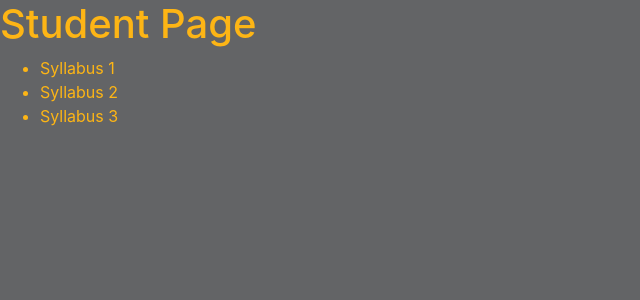
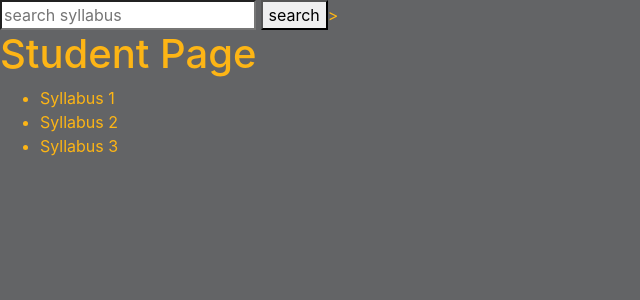
Before and after one commit to LightningGuard/Syllabus-Creation-Tool, a Django app: page /student in a window 1280 px wide. Shown: the part 56-356 px from the top of the page, without its empty margins (0-640 px from the left). Run offline with Django 3.2, Linux system fonts and the light colour scheme; some libraries are stand-ins or nearby versions.

Commit message:
search function

```diff
--- a/core/admin.py
+++ b/core/admin.py
@@ -3,6 +3,11 @@ from django.contrib import admin
 from django.contrib.auth.admin import UserAdmin
 from .models import User
 
+from .models import File
 admin.site.register(User, UserAdmin)
 
 # Register your models here.
+class Syllabus(admin.ModelAdmin):
+    list_display = ['syllabus_name','instructor_name','syllabus_file']
+
+admin.site.register(File,Syllabus)
--- a/core/templates/student.html
+++ b/core/templates/student.html
@@ -11,6 +11,14 @@
     </nav>
     {% endblock %}
 
+    {% block searchbar %}
+    <form action="{% url 'search_result' %}" method = POST>
+        {% csrf_token %}
+        <input type="search" placeholder="search syllabus" name="searched"/>
+        <button type="submit">search</button>>
+    </form>
+    {% endblock %}
+
     <h1>Student Page</h1>
     <ul>
         <li>Syllabus 1</li>
--- a/core/tests.py
+++ b/core/tests.py
@@ -26,6 +26,11 @@ class TestStudentPage(TestCase):
         assert (response.templates[0].name == 'student.html')
         assert (response.templates[1].name == 'base_generic.html')
 
+    def test_searchResult(self):
+        response = client.get(reverse('search_result'))
+        assert (response.templates[0].name == 'search_result.html')
+        assert (response.templates[1].name == 'base_generic.html')
+
 
 class TestInstructorPage(TestCase):
     def test_InstructorUrl(self):
--- a/core/urls.py
+++ b/core/urls.py
@@ -2,9 +2,14 @@ from django.contrib import admin
 from django.urls import path
 
 from . import views
+from django.conf import settings
+from django.conf.urls.static import static
 
 urlpatterns = [
     path('', views.index, name='index'),
     path('student', views.student, name='student'),
     path('instructor', views.instructor, name='instructor'),
+    path('search_result', views.search_result, name='search_result'),
 ]
+
+urlpatterns += static(settings.MEDIA_URL, document_root=settings.MEDIA_ROOT)
--- a/core/views.py
+++ b/core/views.py
@@ -1,5 +1,6 @@
 from django.shortcuts import render
 from django.http import HttpResponse
+from .models import File
 
 
 def index(request):
@@ -12,3 +13,13 @@ def student(request):
 
 def instructor(request):
     return render(request, 'instructor.html')
+
+def search_result(request):
+    if request.method == "POST":
+        searched = request.POST["searched"]
+        files = File.objects.filter(syllabus_name__contains=searched)
+        return render(request, 'search_result.html',
+                      {'searched':searched,
+                       'files':files})
+    else:
+        return render(request, 'search_result.html')
--- a/syllabustool/settings.py
+++ b/syllabustool/settings.py
@@ -9,7 +9,7 @@ https://docs.djangoproject.com/en/3.2/topics/settings/
 For the full list of settings and their values, see
 https://docs.djangoproject.com/en/3.2/ref/settings/
 """
-
+import os
 from pathlib import Path
 from decouple import config  #! pip install python-decouple
 
@@ -135,3 +135,6 @@ STATIC_URL = '/static/'
 # https://docs.djangoproject.com/en/3.2/ref/settings/#default-auto-field
 
 DEFAULT_AUTO_FIELD = 'django.db.models.BigAutoField'
+
+MEDIA_URL = '/media/'
+MEDIA_ROOT = os.path.join(BASE_DIR, 'media')
```
Also changed, not shown: core/models.py (+9 -0 lines), core/templates/search_result.html (added, +20 -0 lines), core/migrations/0003_file.py (added), 6 other files.
